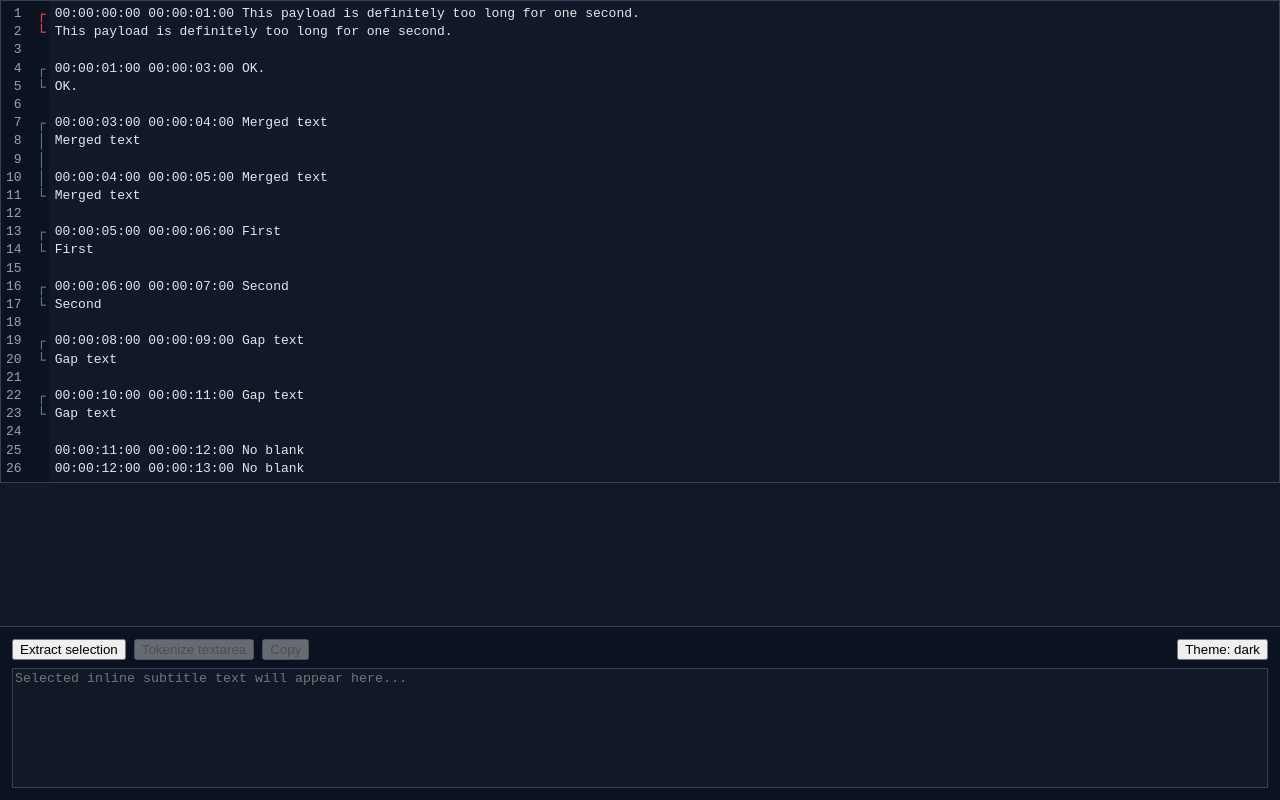
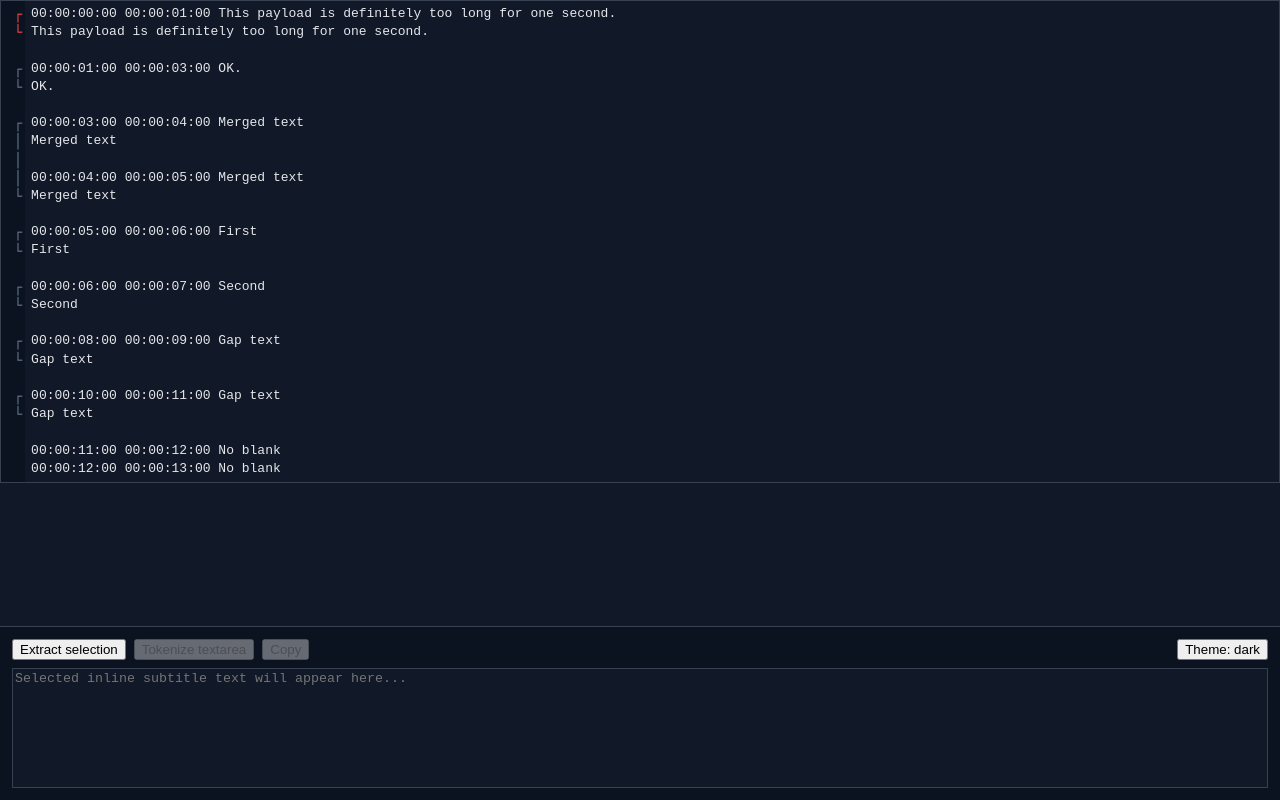
Before and after one commit to weiying-chen/sub, a React (Vite) app: page / in a window 1280 px wide. Built offline with nearby package versions, Linux system fonts and the light colour scheme.

Commit message:
Disable line numbers

```diff
--- a/src/App.tsx
+++ b/src/App.tsx
@@ -116,6 +116,7 @@ export default function App() {
           height="100%"
           width="100%"
           basicSetup={{
+            lineNumbers: false,
             drawSelection: true,
             highlightActiveLine: false,
             highlightActiveLineGutter: false,
```
